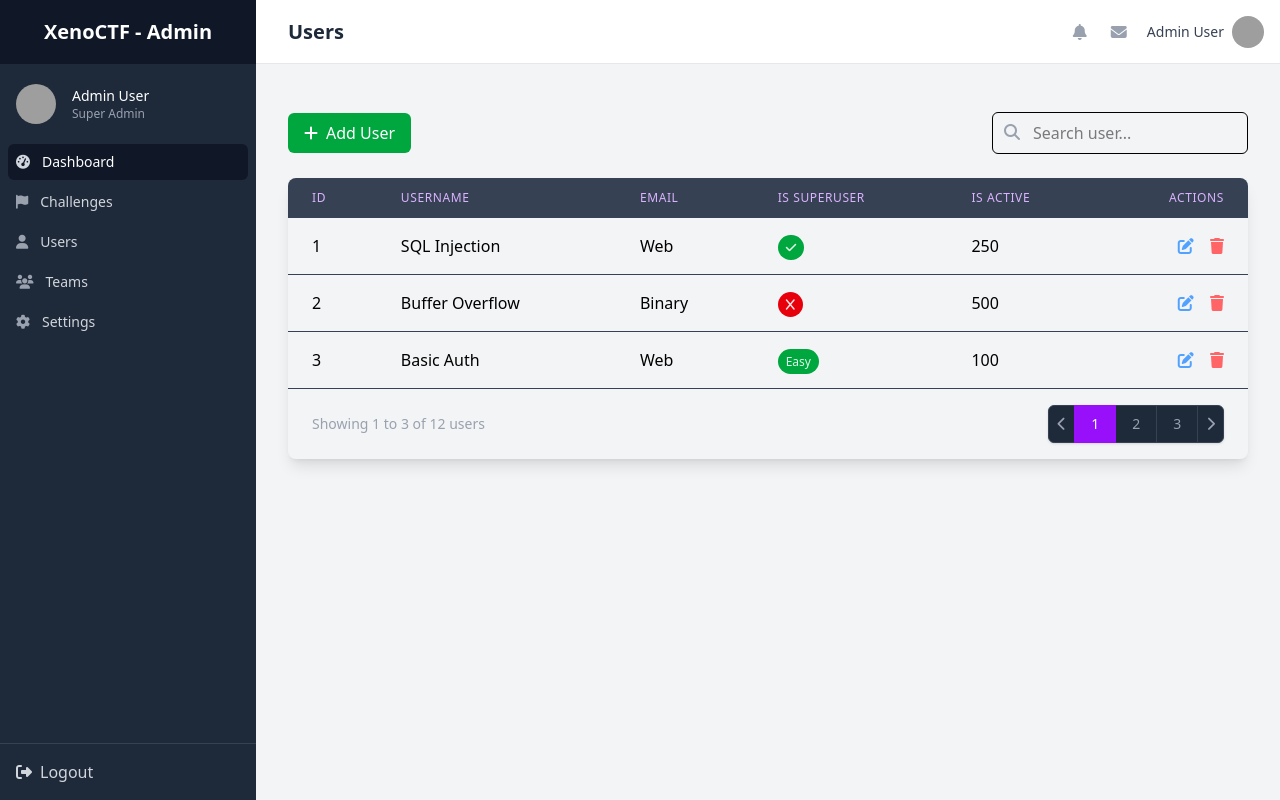
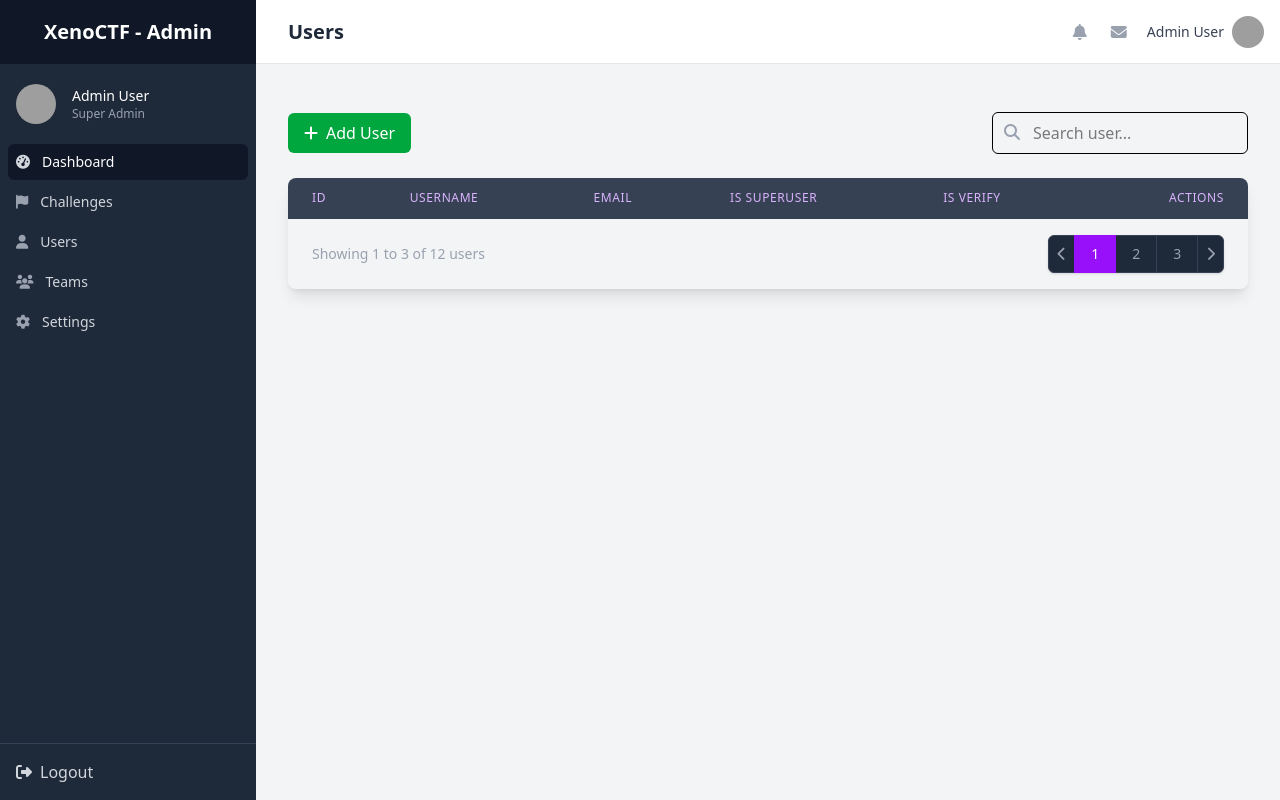
Before and after one commit to 0xbdg/XenoCTF, a Django app: page /users/ in a window 1280 px wide. Run offline with Django 5.2, Linux system fonts and the light colour scheme; lists and menus that the app fills with data are empty; style sheets or scripts are compiled from the project's sources; some libraries are stand-ins or nearby versions; grey boxes are pictures that could not be loaded.

Commit message:
djasdpjaodijaodij

```diff
--- a/backend/superuser/models.py
+++ b/backend/superuser/models.py
@@ -45,7 +45,7 @@ class Team(models.Model):
     total_point = models.IntegerField()
 
 class Player(AbstractUser):
-    hidden = models.CharField(max_length=500, choices=STATUS, null=False)
+    hidden = models.CharField(max_length=500, choices=STATUS)
     verified = models.BooleanField()
 
 class Activity(models.Model):
--- a/backend/superuser/urls.py
+++ b/backend/superuser/urls.py
@@ -2,15 +2,16 @@ from django.urls import path
 from .views import *
 
 urlpatterns = [
-
     path("", dashboard, name="dashboard"),
     path("challenges/", challenge, name="challenge"),
     path("users/", users, name="user"),
+    path("user/add/", user_add, name="user_add"),
+    path("user/edit/<int:id>/", user_edit, name="user_edit"),
     path("teams/", teams, name="team"),
     path("challenge/add/", challenge_add, name="c_add"),
     path("challenge/edit/<int:id>/", challenge_edit, name="c_edit"),
     path("challenge/delete/<int:id>", challenge_delete, name="c_delete"),
     path("chall/file/delete/<int:file_id>", challfile_delete, name="delete_file"),
     path("team/add/", team_add, name="team_add"),
-    path("team/edit/<int:id>/", team_edit, name="team_edit")
+    path("team/edit/<int:id>/", team_edit, name="team_edit"),
 ]
--- a/backend/superuser/views.py
+++ b/backend/superuser/views.py
@@ -11,8 +11,9 @@ def dashboard(request):
     total_team = Team.objects.count()
     total_challenge = Challenge.objects.count()
     total_user = Player.objects.count()
+    total_solved = ChallSolved.objects.count()
 
-    return render(request, "views/dashboard.html", {"total_team":total_team, "total_chall":total_challenge, "total_user":total_user})
+    return render(request, "views/dashboard.html", {"total_team":total_team, "total_chall":total_challenge, "total_user":total_user, "total_solved":total_solved})
 
 def challenge(request):
     chall = Challenge.objects.all()
@@ -77,6 +78,30 @@ def users(request):
     data = Player.objects.all()
     return render(request, "views/users.html", {"users":data})
 
+def user_add(request):
+    form = PlayerAddForm(data=request.POST)
+
+    if form.is_valid():
+        form.save()
+        return redirect("user")
+
+    else:
+        form = PlayerAddForm()
+
+    return render(request, "views/details/user_add.html", {"form":form})
+
+def user_edit(request, id):
+    data = Player.objects.get(id=id)
+    form = PlayerAddForm(data=request.POST, instance=data)
+    if request.method == "POST":
+        if form.is_valid():
+            form.save()
+            return redirect("user_edit", data.id)
+
+    else:
+        pass
+    return render(request,"views/details/team_edit.html", {"data":data})
+
 def teams(request):
     data = Team.objects.all()
     return render(request, "views/teams.html", {"teams":data})
@@ -102,10 +127,20 @@ def team_add(request):
 def team_edit(request, id):
     data = Team.objects.get(id=id)
     form = TeamForm(data=request.POST, instance=data)
+    form2 = TeamPlayerForm(data=request.POST)
+
     if request.method == "POST":
+
         if form.is_valid():
             form.save()
+
+        if form2.is_valid():
+            player_input = form2.cleaned_data["player"]
+
+            TeamMember(player_id=player_input)
+
+        if form.is_valid() or form2.is_valid():
             return redirect("team_edit", data.id)
     else:
         form = TeamForm(instance=data)
-    return render(request, "views/details/team_edit.html", {"data":data,"form":form, "player":TeamMember.objects.all(), "users":Player.objects.all()})
+    return render(request, "views/details/team_edit.html", {"data":data,"form":form, "player":TeamMember.objects.all(), "users":Player.objects.all(), "form2":form2})
--- a/backend/templates/views/details/team_edit.html
+++ b/backend/templates/views/details/team_edit.html
@@ -37,11 +37,7 @@
                     <label for="file-upload" class="font-semibold text-sm w-1/3">Select Player</label>
                 </div>
                 <div class="flex items-center px-4">
-                    <select name="player" multiple>
-                        {% for player in users%}
-                            <option value="{{player}}">{{player}}</option>
-                        {% endfor %}
-                    </select>
+                    {{ form2.player}}
                 </div>
                 <p id="file-help" class="text-xs text-gray-500 px-4 mt-1 mb-6">Attach multiple files using Control+Click or Cmd+Click.</p>
                 <div class="px-4">
--- a/backend/templates/views/users.html
+++ b/backend/templates/views/users.html
@@ -8,7 +8,7 @@
 {% block contents %}
 <div class="container mx-auto px-4 py-8" x-data="{popup:false}">
         <div class="mb-6 flex justify-between items-center">
-            <button x-on:click="popup = !popup" class="bg-green-600 hover:bg-green-700 text-white px-4 py-2 rounded-md transition-colors">
+            <button onclick="window.location.href='{% url 'user_add' %}';" class="bg-green-600 hover:bg-green-700 text-white px-4 py-2 rounded-md transition-colors">
                 <i class="fas fa-plus mr-2"></i>Add User
             </button>
             <div class="relative">
@@ -26,25 +26,26 @@
                             <th class="px-6 py-3 text-left text-xs font-medium text-purple-300 uppercase tracking-wider">Username</th>
                             <th class="px-6 py-3 text-left text-xs font-medium text-purple-300 uppercase tracking-wider">Email</th>
                             <th class="px-6 py-3 text-left text-xs font-medium text-purple-300 uppercase tracking-wider">Is Superuser</th>
-                            <th class="px-6 py-3 text-left text-xs font-medium text-purple-300 uppercase tracking-wider">Is Active</th>
+                            <th class="px-6 py-3 text-left text-xs font-medium text-purple-300 uppercase tracking-wider">Is Verify</th>
 
                             <th class="px-6 py-3 text-right text-xs font-medium text-purple-300 uppercase tracking-wider">Actions</th>
                         </tr>
                     </thead>
                     <tbody class="divide-y divide-gray-700">
-                        <!-- Challenge 1 -->
+                        {% for player in data %}
                         <tr class="hover:bg-gray-750 transition-colors">
                             <td class="px-6 py-4 whitespace-nowrap">1</td>
                             <td class="px-6 py-4 whitespace-nowrap">
                                 <div class="flex items-center">
-                                    <span>SQL Injection</span>
+                                    <span>{{player.username}}</span>
                                 </div>
                             </td>
-                            <td class="px-6 py-4 whitespace-nowrap">Web</td>
+                            <td class="px-6 py-4 whitespace-nowrap">{{player.email}}</td>
                             <td class="px-6 py-4 whitespace-nowrap">
                                 <span class="px-2 py-1 text-xs rounded-full bg-green-600 text-green-100"><i class="fa-solid fa-check"></i></span>
                             </td>
-                            <td class="px-6 py-4 whitespace-nowrap">250</td>
+                            <td class="px-6 py-4 whitespace-nowrap">{{ player.is_superuser }}</td>
+                            <td class="px-6 py-4 whitespace-nowrap">{{ player.verified }}</td>
 
                             <td class="px-6 py-4 whitespace-nowrap text-right">
                                 <button class="text-blue-400 hover:text-blue-300 mr-3">
@@ -55,55 +56,7 @@
                                 </button>
                             </td>
                         </tr>
-
-                        <!-- Challenge 2 -->
-                        <tr class="hover:bg-gray-750 transition-colors">
-                            <td class="px-6 py-4 whitespace-nowrap">2</td>
-                            <td class="px-6 py-4 whitespace-nowrap">
-                                <div class="flex items-center">
-                                    <span>Buffer Overflow</span>
-                                </div>
-                            </td>
-                            <td class="px-6 py-4 whitespace-nowrap">Binary</td>
-                            <td class="px-6 py-4 whitespace-nowrap">
-                                <span class="px-2 py-1 text-xs rounded-full bg-red-600 text-red-100"><i class="fa-solid fa-x"></i></span>
-                            </td>
-                            <td class="px-6 py-4 whitespace-nowrap">500</td>
-
-                            <td class="px-6 py-4 whitespace-nowrap text-right">
-                                <button class="text-blue-400 hover:text-blue-300 mr-3">
-                                    <i class="fas fa-edit"></i>
-                                </button>
-                                <button class="text-red-400 hover:text-red-300">
-                                    <i class="fas fa-trash"></i>
-                                </button>
-                            </td>
-                        </tr>
-
-                        <!-- Challenge 3 -->
-                        <tr class="hover:bg-gray-750 transition-colors">
-                            <td class="px-6 py-4 whitespace-nowrap">3</td>
-                            <td class="px-6 py-4 whitespace-nowrap">
-                                <div class="flex items-center">
-
-                                    <span>Basic Auth</span>
-                                </div>
-                            </td>
-                            <td class="px-6 py-4 whitespace-nowrap">Web</td>
-                            <td class="px-6 py-4 whitespace-nowrap">
-                                <span class="px-2 py-1 text-xs rounded-full bg-green-600 text-green-100">Easy</span>
-                            </td>
-                            <td class="px-6 py-4 whitespace-nowrap">100</td>
-
-                            <td class="px-6 py-4 whitespace-nowrap text-right">
-                                <button class="text-blue-400 hover:text-blue-300 mr-3">
-                                    <i class="fas fa-edit"></i>
-                                </button>
-                                <button class="text-red-400 hover:text-red-300">
-                                    <i class="fas fa-trash"></i>
-                                </button>
-                            </td>
-                        </tr>
+                        {% endfor %}
                     </tbody>
                 </table>
             </div>
```
Also changed, not shown: backend/superuser/forms.py (+26 -0 lines), backend/templates/views/details/user_add.html (+28 -5 lines).
